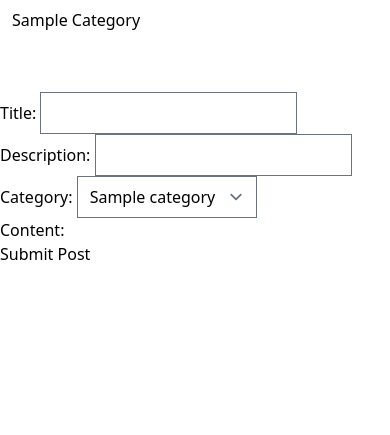
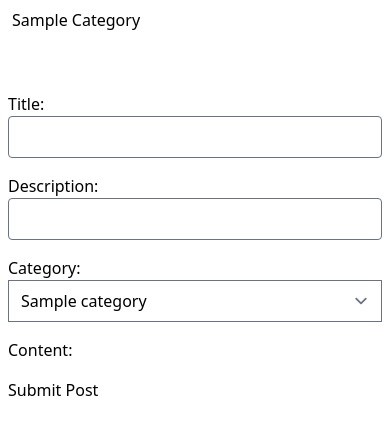
Before and after one commit to hengage/totly, a Django app: page /posts/create/ in a window 390 px wide. Shown: the part 60-495 px from the top of the page. Run offline with Django 4.2, Linux system fonts and the light colour scheme; tables that the repository leaves empty hold one stand-in row (values such as "Sample post").

Commit message:
Style: styling create post page -  mobile view

```diff
--- a/apps/posts/templates/posts/create_post.html
+++ b/apps/posts/templates/posts/create_post.html
@@ -5,37 +5,51 @@
 {% block content %}
 
 
-<main class="mt-12 md:mt-36">
-  <form method="POST">
+<main class="mt-12 md:mt-36 px-2" style="border: 3px solid blu;">
+  <form method="POST" class="space-y-4" style="border: 1px solid re;">
     {% csrf_token %}
 
-
     <!-- {{ form.as_p }} -->
+    <!-- <div class="">
+    </div> -->
 
     <div>
-      <label for="id_title">Title:</label>
-      <input type="text" name="title" maxlength="255" required id="id_title">
+      <label for="id_title" class="block">Title:</label>
+      <input type="text" name="title" maxlength="255" required id="id_title" class="rounded w-full">
     </div>
 
     <div>
-      <label for="id_description">Description:</label>
-      <input type="text" name="description" maxlength="255" required id="id_description">
+      <label for="id_description" class="block" >Description:</label>
+      <input type="text" name="description" maxlength="255" required id="id_description" class="rounded w-full">
     </div>
 
     <div>
-      <label for="id_category">Category:</label>
-      {{form.category }}
+      <label for="id_category" class="block">Category:</label>
+      <div class="rounded w-full">
+      <!-- {{form.category }} -->
+      <select name="category" id="id_category" class="w-full">
+        <!-- {% for category in form.category %}
+        <option value="{{ category.id }}" class="w-10">{{ category }}</option>
+        {% endfor %} -->
+
+        {% for category in categories %}
+        <option value="{{ category.id }}">{{ category.category_name }}</option>
+        {% endfor %}
+      </select>
+      </div>
     </div>
 
 
     <div class="">
-      <label for="id_content">Content:</label>
+      <label for="id_content" class="block">Content:</label>
       <input id="id_content" name="content" type="hidden" name="content" />
+
+      <trix-editor input="id_content" class="django-prose-editor trix-content rounded"
+      data-upload-attachment-url="/prose/attachment/">
+    </trix-editor>
     </div>
 
-    <trix-editor input="id_content" class="django-prose-editor trix-content"
-      data-upload-attachment-url="/prose/attachment/">
-    </trix-editor>
+
 
     {{ form.media }}
 
--- a/static/src/output.css
+++ b/static/src/output.css
@@ -1332,6 +1332,10 @@ input:checked + .toggle-bg {
   width: 50%;
 }
 
+.w-10 {
+  width: 2.5rem;
+}
+
 .min-w-fit {
   min-width: -moz-fit-content;
   min-width: fit-content;
@@ -1347,6 +1351,10 @@ input:checked + .toggle-bg {
 
 .max-w-2xl {
   max-width: 42rem;
+}
+
+.max-w-full {
+  max-width: 100%;
 }
 
 .flex-1 {
@@ -1769,6 +1777,21 @@ input:checked + .toggle-bg {
 .px-0 {
   padding-left: 0px;
   padding-right: 0px;
+}
+
+.px-11 {
+  padding-left: 2.75rem;
+  padding-right: 2.75rem;
+}
+
+.px-1 {
+  padding-left: 0.25rem;
+  padding-right: 0.25rem;
+}
+
+.px-24 {
+  padding-left: 6rem;
+  padding-right: 6rem;
 }
 
 .pr-4 {
```
